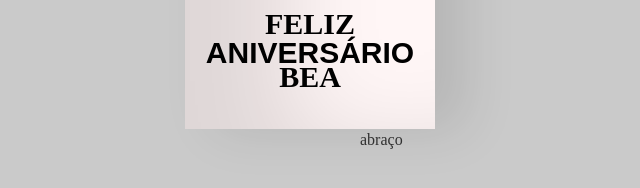
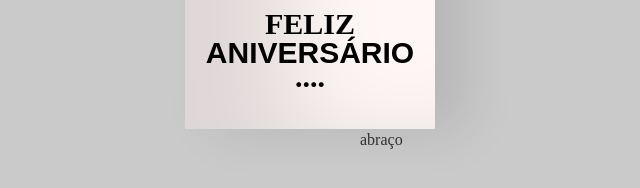
Before and after one commit to CAI0-BREN0/happy-bea, a plain HTML site: page index.html in a window 1280 px wide. Shown: the part 654-842 px from the top of the page, 330-970 px from the left. Drawn offline with Linux system fonts and the light colour scheme.

Commit message:
Update index.html

```diff
--- a/index.html
+++ b/index.html
@@ -12,7 +12,7 @@
             <div class="front-text">
             <h3 class="happy">FELIZ</h3>
             <h2 class="bday">ANIVERSÁRIO</h2>
-            <h3 class="toyou">BEA</h3>
+            <h3 class="toyou">....</h3>
         </div>
         <div class="wrap-deco">
             <div class="decorations"></div>
```
